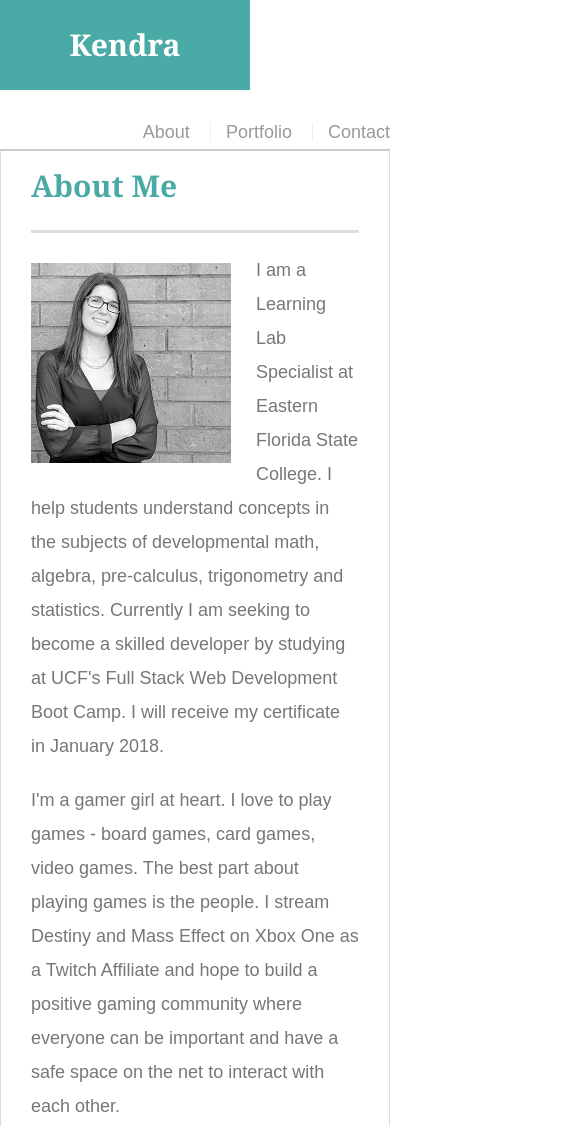
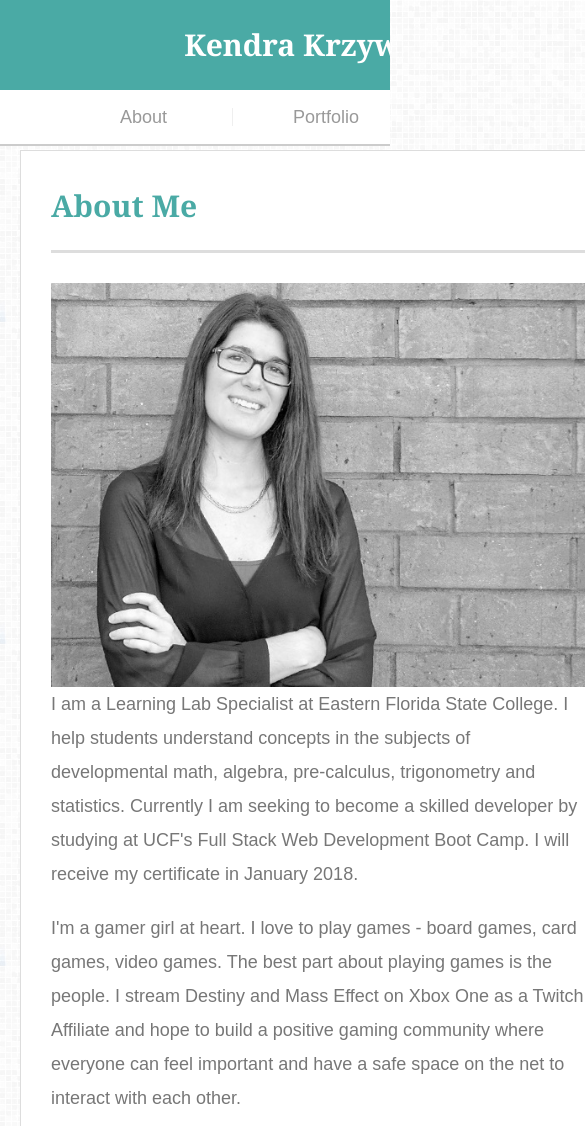
Before and after one commit to gitKendra/Responsive-Portfolio, a plain HTML site: page index.html in a window 390 px wide. Shown: the top 1126 px of the page, 585 px wide, since content can reach past the window. Drawn offline with Linux system fonts and the light colour scheme.

Commit message:
Index mobile screen complete view complete

```diff
--- a/assets/css/style.css
+++ b/assets/css/style.css
@@ -65,7 +65,7 @@ h3 {
 
 #logo {
   float: left;
-  width: 250px;
+  width: 330px;
   height: 90px;
   font-family: Georgia, Times, "Times New Roman", serif;
   font-size: 30px;
@@ -237,13 +237,75 @@ input[type=submit] {
   border: 0 none;
 }
 
-@media screen and (min-width: 768px) {
+
+/* Width at 980px and below */
+@media screen and (max-width: 980px) {
   body {
+    width: 980px;
+  }
+/*  header {
+    width: 980px;
+  }
+  .container {
+    width: 980px;
+  }*/
+
+  /* Width at 768px and below */
+@media screen and (max-width: 768px) {
+  body {
+    width: 768px;
+  }
+  header {
+    width: 640px;
+  }
+  .container {
+    width: 640px;
+  }
+  .main-section {
+    width: 370px;
+  }
+  .sidebar {
+    width: 100%;
+    margin: 0 auto;
+  }
+  .auth-image {
 
   }
-
-  /* The wrapper's width */
-  .wrapper {
-    width: 1024px;
+  /* Width at 640px and below */
+@media screen and (max-width: 640px) {
+  header {
+    margin-bottom: 20px;
+    padding: 0px;
   }
-}
+  body {
+    width: 640px;
+  }
+  #masthead {
+    width: 100%;
+  }
+  #logo {
+    padding: 0px;
+    width: 640px;
+  }
+  nav {
+    width: 640px;
+    line-height: 3;
+    margin-top: 0;
+  }
+  nav a {
+    padding-left: 60px;
+    margin-left: 60px;
+  }
+  .main-section {
+    width: 600px;
+    margin: 20px;
+  }
+  .sidebar {
+    width: 600px;
+    float: left;
+    margin: 0px 0px 20px 20px;
+    max-width: 100%;
+  }
+  .auth-image {
+    width: 538px;
+  }
--- a/index.html
+++ b/index.html
@@ -4,13 +4,15 @@
 <head>
   <meta name="viewport" content="width=device-width, initial-scale=1">
   <meta charset="UTF-8">
+
   <title>About | Kendra Krzywicki</title>
+
   <link rel="stylesheet" type="text/css" href="assets/css/reset.css">
   <link rel="stylesheet" type="text/css" href="assets/css/style.css">
 </head>
 
 <body>
-
+  <div class="wrapper">
     <header id="masthead">
       <div class="container">
         <a href="index.html" id="logo">Kendra Krzywicki</a>
@@ -26,11 +28,11 @@
       <section class="main-section">
         <h1>About Me</h1>
 
-      <img src="assets/images/profile-pic.png" class="auth-image" alt="Your Name">
+        <img src="assets/images/profile-pic-640x480.png" class="auth-image" alt="Your Name">
 
         <p>I am a Learning Lab Specialist at Eastern Florida State College. I help students understand concepts in the subjects of developmental math, algebra, pre-calculus, trigonometry and statistics. Currently I am seeking to become a skilled developer by studying at UCF's Full Stack Web Development Boot Camp. I will receive my certificate in January 2018.</p>
 
-      <p>I'm a gamer girl at heart. I love to play games - board games, card games, video games. The best part about playing games is the people. I stream Destiny and Mass Effect on  Xbox One as a Twitch Affiliate and hope to build a positive gaming community where everyone can be important and have a safe space on the net to interact with each other.</p>
+        <p>I'm a gamer girl at heart. I love to play games - board games, card games, video games. The best part about playing games is the people. I stream Destiny and Mass Effect on  Xbox One as a Twitch Affiliate and hope to build a positive gaming community where everyone can feel important and have a safe space on the net to interact with each other.</p>
 
       </section>
 
@@ -50,6 +52,7 @@
         Copyright &copy; 2017 Kendra Krzywicki
       </div>
     </footer>
+  </div>
 </body>
 
 </html>
```
Also changed, not shown: assets/images/profile-pic-640x480.png (added). Lines whose indentation alone changed are shown as unchanged.
